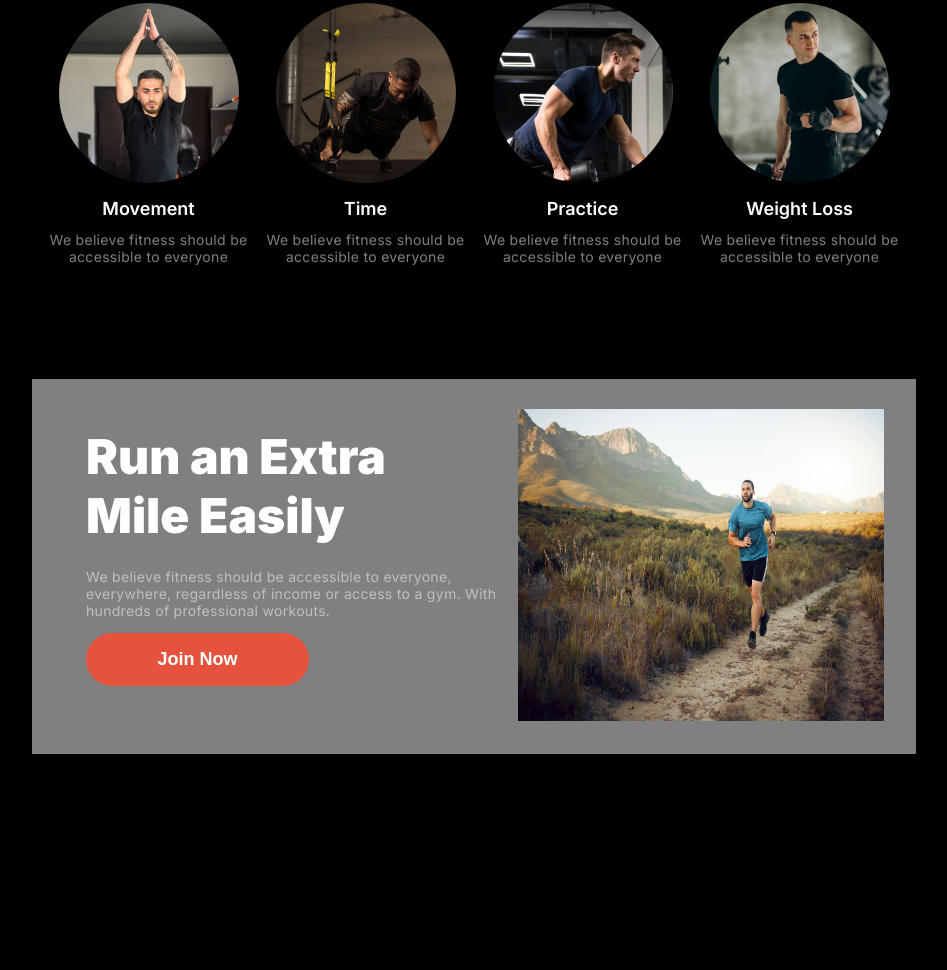
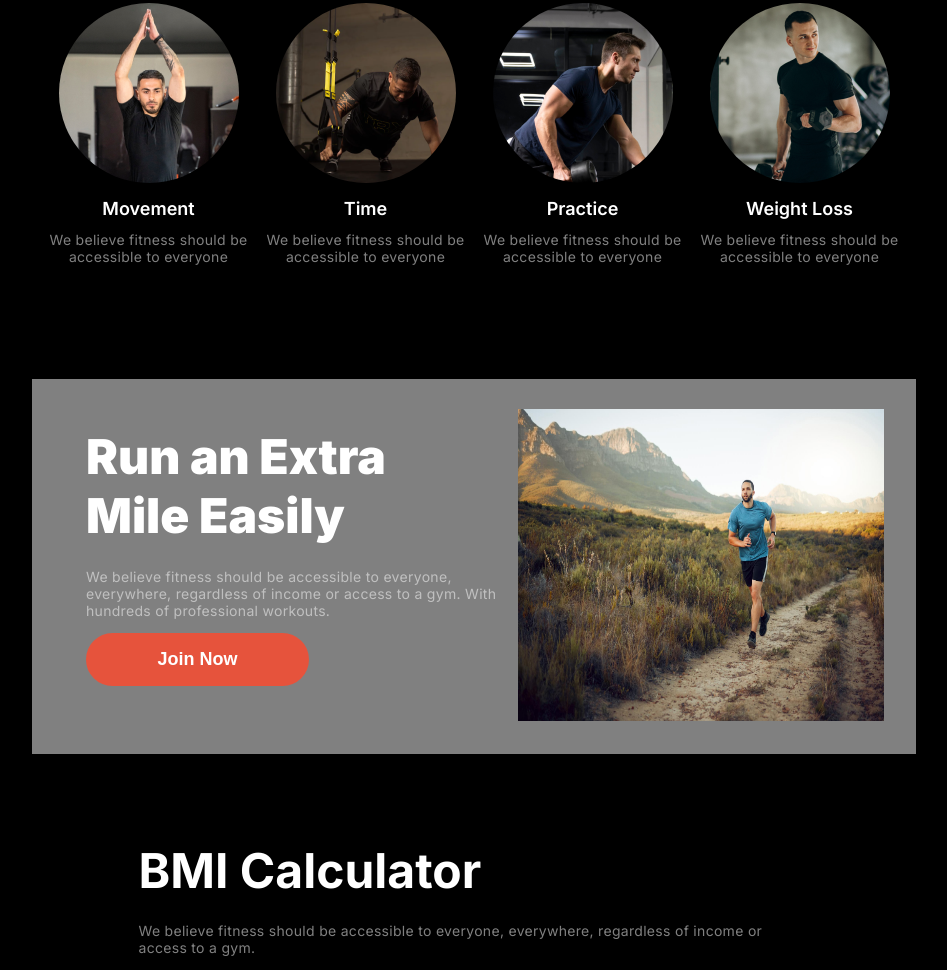
Before and after one commit to SNbappy/Assignment-02, a plain HTML site: page index.html in a window 1280 px wide. Shown: the part 1133-2103 px from the top of the page, without its empty margins (166-1113 px from the left). Before the commit the page ends 1895 px from the top, so only its background shows below. Drawn offline with Linux system fonts and the light colour scheme; a web font is replaced by a local one.

Commit message:
added the BMI calculator title

```diff
--- a/index.html
+++ b/index.html
@@ -99,6 +99,15 @@
                 <img src="images/run.jpg" class="run-image" alt="">
             </div>
           </div>
+          <!-- BMI Calculator -->
+           <section class="bmi">
+            <div class="bmi-title">
+                <h3 class="bmi-calculator">BMI Calculator</h3>
+                <p class="bmi-calculator-outro">We believe fitness should be accessible to everyone, everywhere, regardless of income or
+                    access to a gym.</p>
+            </div>
+
+           </section>
     </main>
     <footer>
 
--- a/styles.css
+++ b/styles.css
@@ -288,7 +288,22 @@
     border-radius: 18px;
 }
 
+.bmi-title{
+    max-width: 671px;
+    margin: 88px auto 0 auto;
+}
 
+.bmi-calculator{
+    font-size: 3rem;
+    line-height: 120%;
+}
+
+.bmi-calculator-outro{
+    font-size: 0.875rem;
+    letter-spacing: 0.3px;
+    opacity: 50%;
+    margin-top: -25px;
+}
 
 
 
```
